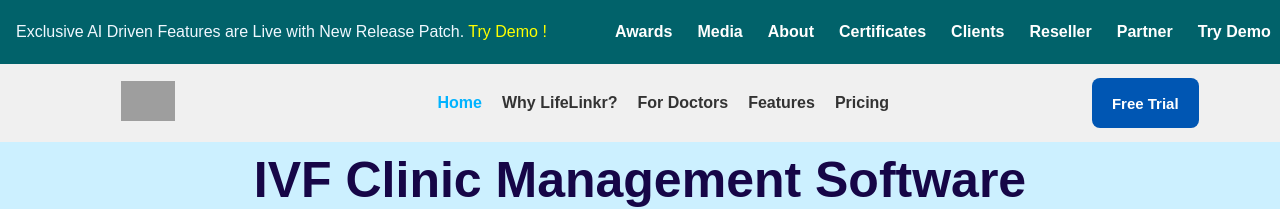
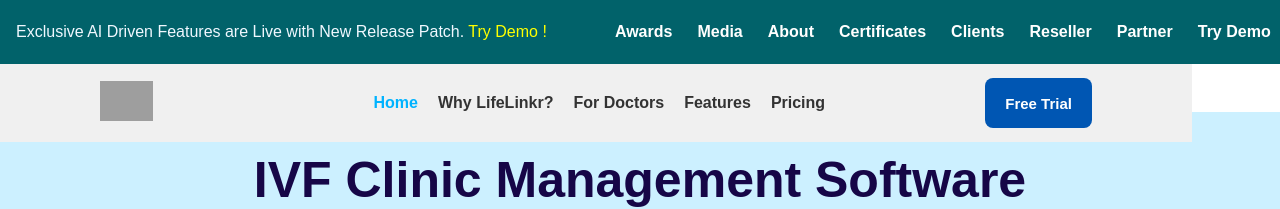
Before and after one commit to shubham12x/Lifelinkr, a plain HTML site: page index.html in a window 1280 px wide. Shown: the top 209 px of the page. Drawn offline with nearby package versions, Linux system fonts and the light colour scheme; grey boxes are pictures that could not be loaded; a script that the page names is missing.

Commit message:
added the header section

```diff
--- a/style.css
+++ b/style.css
@@ -115,7 +115,8 @@ body {
     position: fixed;
     top: 4rem;
     height: 3rem;
-    width: 100vw;
+    max-width: 100vw;
+    width: 90%;
     z-index: 10;
 }
 
@@ -640,6 +641,7 @@ p.h7 {
     flex-wrap: wrap;
     gap: 20px;
     justify-content: center;
+    padding: 1rem 20px;
 }
 
 .cards {
```
